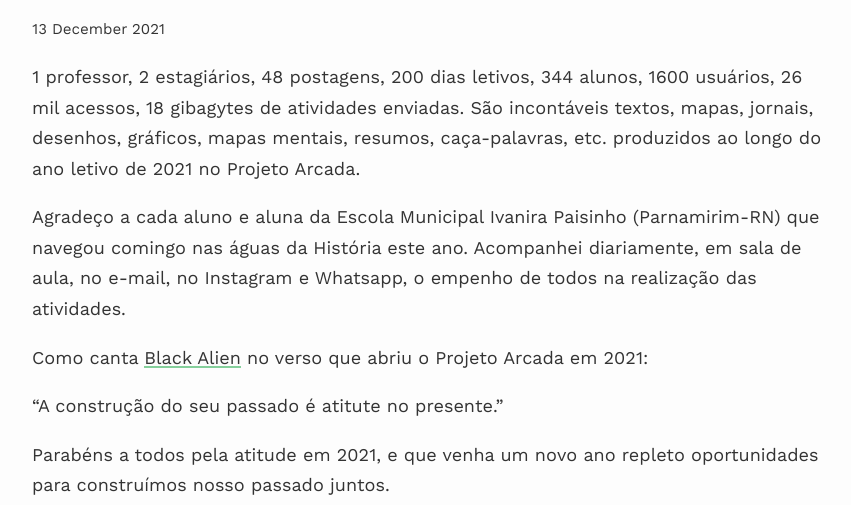
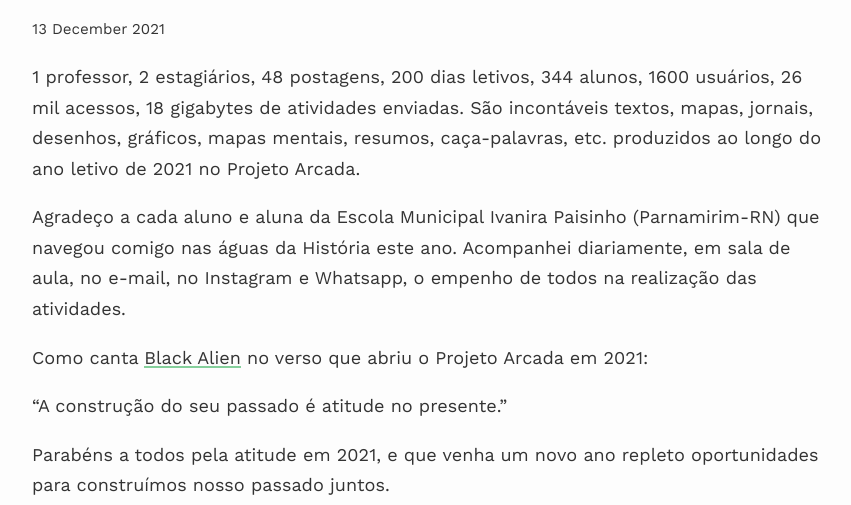
Before and after one commit to 0jonjo/0jonjo.github.io, a Jekyll site: the page built from _posts/2021-12-13-arcada.md, in a window 1280 px wide and 900 px high. Shown: the part 210-715 px from the top of the window, without its empty margins (208-1059 px from the left). Built offline with Jekyll 4.4.1, drawn with Linux system fonts in a browser that asks for light colours; nearby versions of some CDN libraries.

Commit message:
Update 2021-12-13-arcada.md

```diff
--- a/_posts/2021-12-13-arcada.md
+++ b/_posts/2021-12-13-arcada.md
@@ -7,13 +7,13 @@
 youtubeId:
 ---
 
-1 professor, 2 estagiários, 48 postagens, 200 dias letivos, 344 alunos, 1600 usuários, 26 mil acessos, 18 gibagytes de atividades enviadas. São incontáveis textos, mapas, jornais, desenhos, gráficos, mapas mentais, resumos, caça-palavras, etc. produzidos ao longo do ano letivo de 2021 no Projeto Arcada.
+1 professor, 2 estagiários, 48 postagens, 200 dias letivos, 344 alunos, 1600 usuários, 26 mil acessos, 18 gigabytes de atividades enviadas. São incontáveis textos, mapas, jornais, desenhos, gráficos, mapas mentais, resumos, caça-palavras, etc. produzidos ao longo do ano letivo de 2021 no Projeto Arcada.
 
-Agradeço a cada aluno e aluna da Escola Municipal Ivanira Paisinho (Parnamirim-RN) que navegou comingo nas águas da História este ano. Acompanhei diariamente, em sala de aula, no e-mail, no Instagram e Whatsapp, o empenho de todos na realização das atividades.
+Agradeço a cada aluno e aluna da Escola Municipal Ivanira Paisinho (Parnamirim-RN) que navegou comigo nas águas da História este ano. Acompanhei diariamente, em sala de aula, no e-mail, no Instagram e Whatsapp, o empenho de todos na realização das atividades.
 
 Como canta [Black Alien](https://0jonjo.github.io/arcada/2021/04/08/para-comecar.html) no verso que abriu o Projeto Arcada em 2021:
 
-"A construção do seu passado é atitute no presente."
+"A construção do seu passado é atitude no presente."
 
 Parabéns a todos pela atitude em 2021, e que venha um novo ano repleto oportunidades para construímos nosso passado juntos.
 
```
